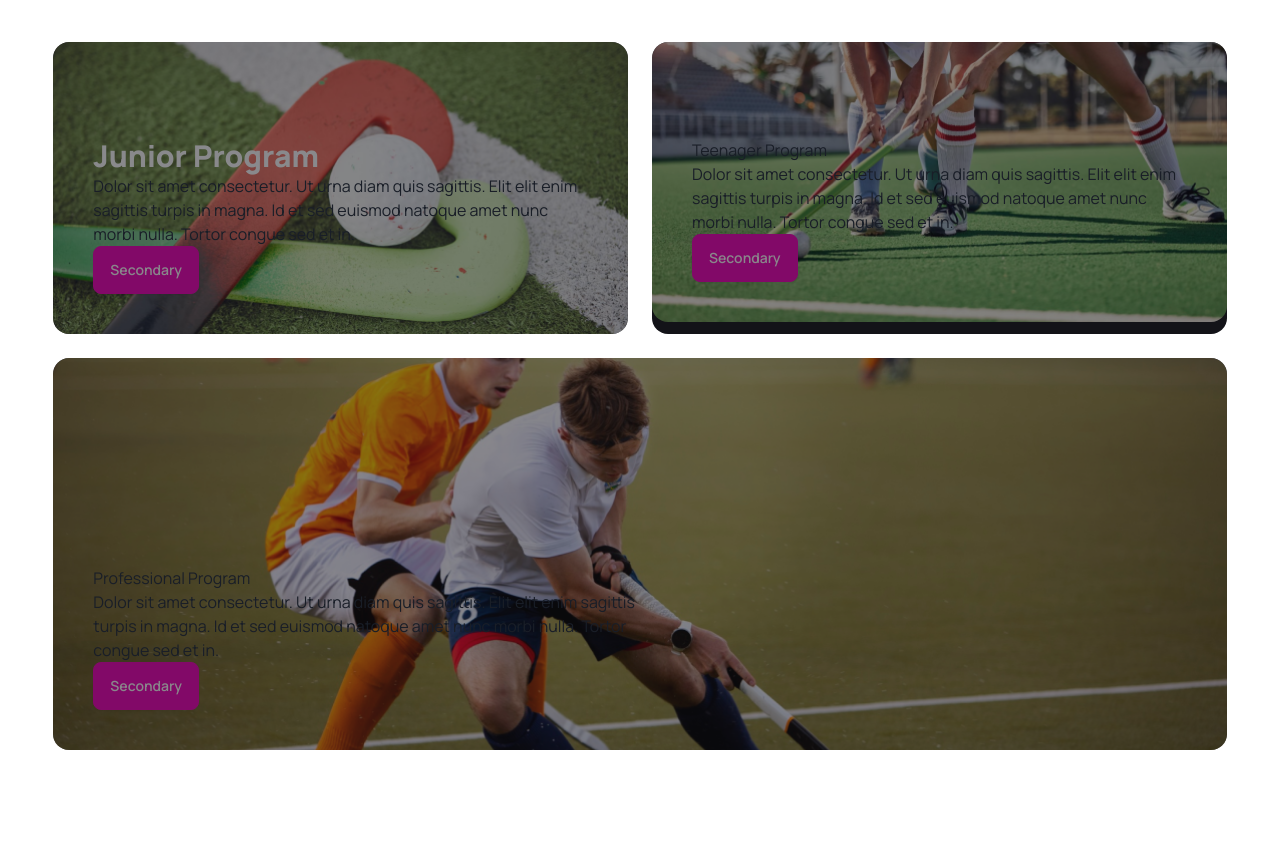
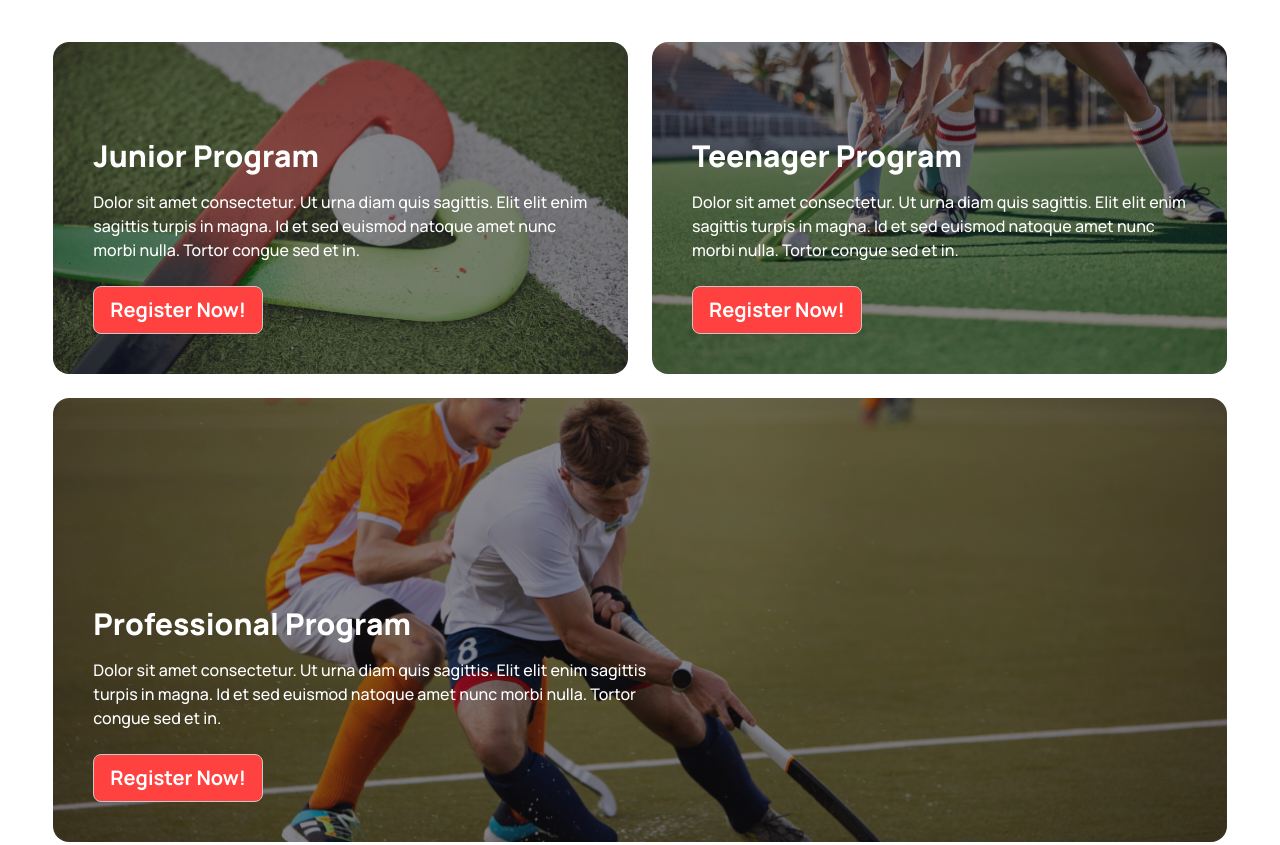
Before and after one commit to MukitHossen7/hockeys-website-with-tailwind, a plain HTML site: page index.html in a window 1280 px wide. Shown: the part 1580-2425 px from the top of the page. Drawn offline with nearby package versions, Linux system fonts and the light colour scheme.

Commit message:
program section done

```diff
--- a/index.html
+++ b/index.html
@@ -364,59 +364,62 @@
           <div class="grid grid-cols-1 md:grid-cols-2 mt-12 gap-6">
             <!-- card-1 -->
             <div
-              class="bg-[rgba(19,19,24)] col-span-2 md:col-span-1 rounded-2xl"
+              class="bg-[linear-gradient(to_bottom,#13131880,#13131880),url('./images/2.png')] bg-no-repeat bg-cover pt-12 md:pt-24 pb-10 px-10 rounded-2xl"
             >
-              <div
-                class="bg-[url('./images/2.png')] opacity-50 bg-no-repeat bg-cover pt-12 md:pt-24 pb-10 px-10 rounded-2xl"
-              >
-                <div class="opacity-100">
-                  <h3 class="font-extrabold text-3xl text-white">
+              <div class="">
+                <h3 class="font-extrabold text-2xl md:text-3xl text-white mb-4">
                   Junior Program
                 </h3>
-                  <p>
-                    Dolor sit amet consectetur. Ut urna diam quis sagittis. Elit
-                    elit enim sagittis turpis in magna. Id et sed euismod
-                    natoque amet nunc morbi nulla. Tortor congue sed et in.
-                  </p>
-                  <button class="btn btn-active btn-secondary">
-                    Secondary
-                  </button>
-                </div>
-              </div>
-            </div>
-            <!-- card-2 -->
-            <div
-              class="bg-[rgba(19,19,24)] col-span-2 md:col-span-1 rounded-2xl"
-            >
-              <div
-                class="bg-[url('./images/3.png')] opacity-50 bg-no-repeat bg-cover pt-12 md:pt-24 pb-10 px-10 rounded-2xl"
-              >
-                <h3>Teenager Program</h3>
-                <p>
+                <p class="font-medium text-white">
                   Dolor sit amet consectetur. Ut urna diam quis sagittis. Elit
                   elit enim sagittis turpis in magna. Id et sed euismod natoque
                   amet nunc morbi nulla. Tortor congue sed et in.
                 </p>
-                <button class="btn btn-active btn-secondary">Secondary</button>
+                <button
+                  class="btn btn-active bg-[#FF4240] text-white font-medium md:font-bold text-lg md:text-xl hover:text-[#FF4240] mt-6"
+                >
+                  Register Now!
+                </button>
               </div>
             </div>
 
+            <!-- card-2 -->
+            <div
+              class="bg-[linear-gradient(to_bottom,#13131880,#13131880),url('./images/3.png')] bg-no-repeat bg-cover pt-12 md:pt-24 pb-10 px-10 rounded-2xl"
+            >
+              <h3 class="font-extrabold text-2xl md:text-3xl text-white mb-4">
+                Teenager Program
+              </h3>
+              <p class="font-medium text-white">
+                Dolor sit amet consectetur. Ut urna diam quis sagittis. Elit
+                elit enim sagittis turpis in magna. Id et sed euismod natoque
+                amet nunc morbi nulla. Tortor congue sed et in.
+              </p>
+              <button
+                class="btn btn-active bg-[#FF4240] text-white font-medium md:font-bold text-lg md:text-xl hover:text-[#FF4240] mt-6"
+              >
+                Register Now!
+              </button>
+            </div>
+
             <!-- card-3 -->
-            <div class="bg-[rgba(19,19,24)] col-span-2 rounded-2xl">
             <div
-                class="bg-[url('./images/4.png')] opacity-50 bg-no-repeat bg-cover pt-12 md:pt-52 pb-10 px-10 rounded-2xl"
+              class="bg-[linear-gradient(to_bottom,#13131880,#13131880),url('./images/4.png')] bg-no-repeat bg-cover pt-12 md:pt-52 pb-10 px-10 rounded-2xl col-span-1 md:col-span-2"
             >
               <div class="max-w-xl">
-                  <h3>Professional Program</h3>
-                  <p>
+                <h3 class="font-extrabold text-2xl md:text-3xl text-white mb-4">
+                  Professional Program
+                </h3>
+                <p class="font-medium text-white">
                   Dolor sit amet consectetur. Ut urna diam quis sagittis. Elit
-                    elit enim sagittis turpis in magna. Id et sed euismod
-                    natoque amet nunc morbi nulla. Tortor congue sed et in.
+                  elit enim sagittis turpis in magna. Id et sed euismod natoque
+                  amet nunc morbi nulla. Tortor congue sed et in.
                 </p>
-                  <button class="btn btn-active btn-secondary">
-                    Secondary
+                <button
+                  class="btn btn-active bg-[#FF4240] text-white font-medium md:font-bold text-lg md:text-xl hover:text-[#FF4240] mt-6"
+                >
+                  Register Now!
                 </button>
-                </div>
               </div>
             </div>
           </div>
```
Lines whose indentation alone changed are shown as unchanged.
